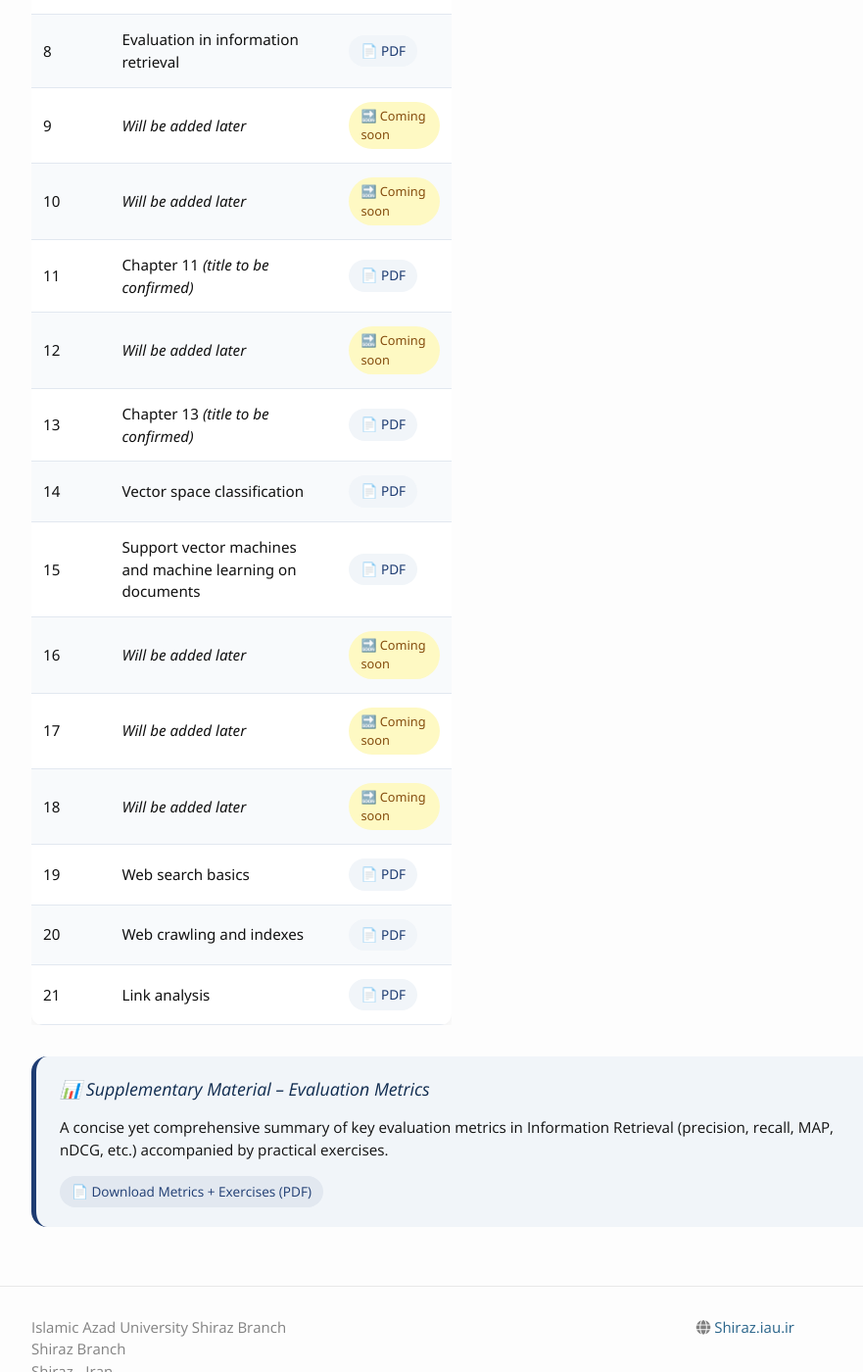
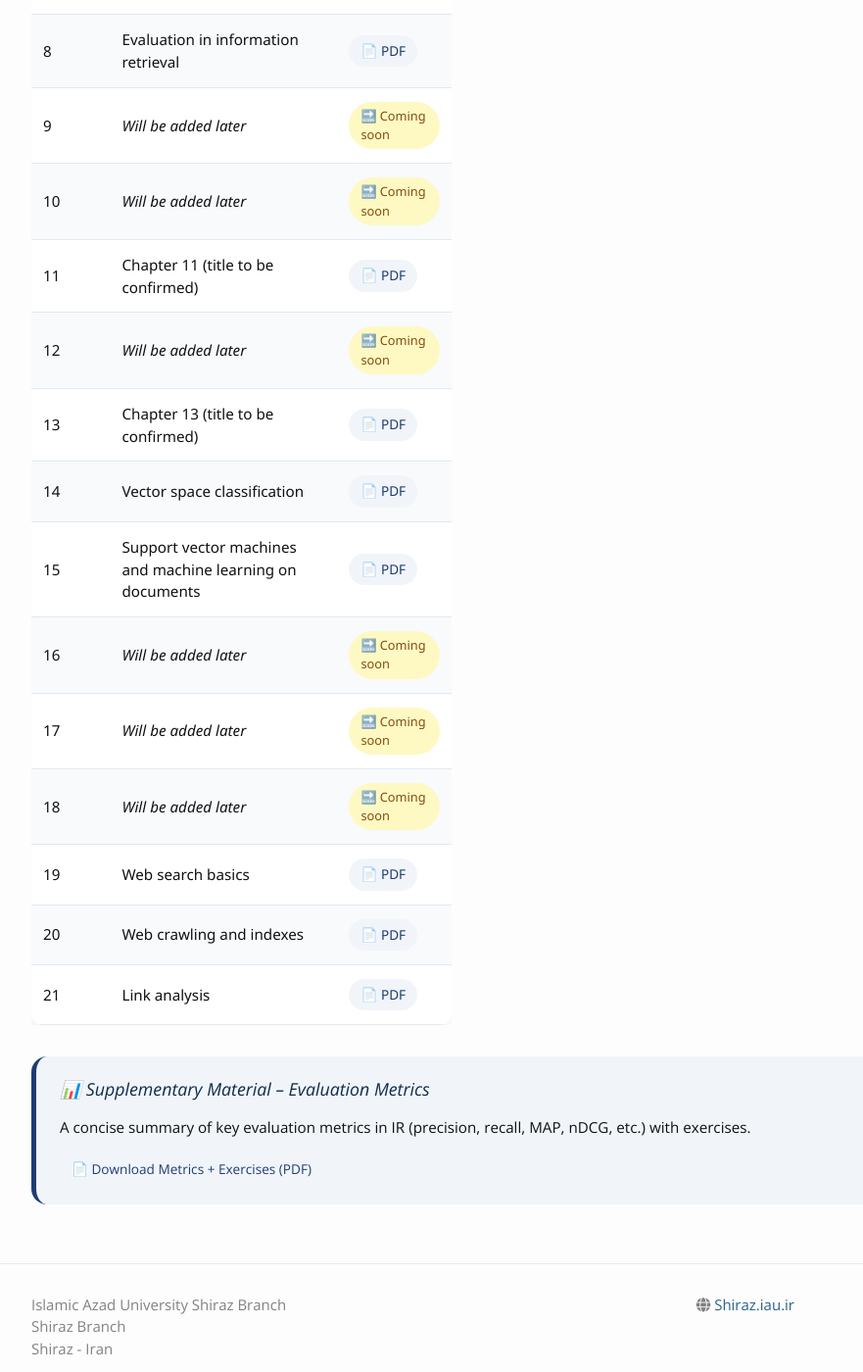
Before and after one commit to ir-spring2026/ir-spring2026.github.io, a Jekyll site: the page built from lectures.md, in a window 1280 px wide and 1400 px high, scrolled down 857 px. Shown: the whole window at 98% size, without its empty margins (163-1044 px from the left). Built offline with Jekyll 4.4.1, drawn with Linux system fonts in a browser that asks for light colours; nearby versions of some CDN libraries.

Commit message:
Update lectures.md

```diff
--- a/lectures.md
+++ b/lectures.md
@@ -108,72 +108,56 @@ permalink: /lectures/
 </style>
 
 <div class="two-columns">
-  <!-- ستون اول: جدول جلسات -->
   <div class="column">
     <h2>📖 Lectures (Sessions 1–21)</h2>
     <div class="lectures-container">
       <table class="lectures-table">
-        <thead>
-          <tr>
-            <th style="width: 12%;">Session</th>
-            <th style="width: 60%;">Chapter Title</th>
-            <th style="width: 28%;">Download</th>
-          </tr>
-        </thead>
+        <thead><tr><th style="width: 12%;">Session</th><th style="width: 60%;">Chapter Title</th><th style="width: 28%;">Download</th></tr></thead>
         <tbody>
-          <tr><td>1</td><td>Boolean retrieval</td><td><a class="download-link" href="/static_files/lectures/ch1.pdf">📄 PDF</a></td></tr>
-          <tr><td>2</td><td>The term vocabulary and postings lists</td><td><a class="download-link" href="/static_files/lectures/ch2.pdf">📄 PDF</a></td></tr>
-          <tr><td>3</td><td>Dictionaries and tolerant retrieval</td><td><a class="download-link" href="/static_files/lectures/ch3.pdf">📄 PDF</a></td></tr>
-          <tr><td>4</td><td>Index construction</td><td><a class="download-link" href="/static_files/lectures/ch4.pdf">📄 PDF</a></td></tr>
-          <tr><td>5</td><td>Index compression</td><td><a class="download-link" href="/static_files/lectures/ch5.pdf">📄 PDF</a></td></tr>
-          <tr><td>6</td><td>Scoring, term weighting and the vector space model</td><td><a class="download-link" href="/static_files/lectures/ch6.pdf">📄 PDF</a></td></tr>
-          <tr><td>7</td><td>Computing scores in a complete search system</td><td><a class="download-link" href="/static_files/lectures/ch7.pdf">📄 PDF</a></td></tr>
-          <tr><td>8</td><td>Evaluation in information retrieval</td><td><a class="download-link" href="/static_files/lectures/ch8.pdf">📄 PDF</a></td></tr>
+          <tr><td>1</td><td>Boolean retrieval</td><td><a class="download-link" href="/static_files/static_files/lectures/ch1.pdf">📄 PDF</a></td></tr>
+          <tr><td>2</td><td>The term vocabulary and postings lists</td><td><a class="download-link" href="/static_files/static_files/lectures/ch2.pdf">📄 PDF</a></td></tr>
+          <tr><td>3</td><td>Dictionaries and tolerant retrieval</td><td><a class="download-link" href="/static_files/static_files/lectures/ch3.pdf">📄 PDF</a></td></tr>
+          <tr><td>4</td><td>Index construction</td><td><a class="download-link" href="/static_files/static_files/lectures/ch4.pdf">📄 PDF</a></td></tr>
+          <tr><td>5</td><td>Index compression</td><td><a class="download-link" href="/static_files/static_files/lectures/ch5.pdf">📄 PDF</a></td></tr>
+          <tr><td>6</td><td>Scoring, term weighting and the vector space model</td><td><a class="download-link" href="/static_files/static_files/lectures/ch6.pdf">📄 PDF</a></td></tr>
+          <tr><td>7</td><td>Computing scores in a complete search system</td><td><a class="download-link" href="/static_files/static_files/lectures/ch7.pdf">📄 PDF</a></td></tr>
+          <tr><td>8</td><td>Evaluation in information retrieval</td><td><a class="download-link" href="/static_files/static_files/lectures/ch8.pdf">📄 PDF</a></td></tr>
           <tr><td>9</td><td><em>Will be added later</em></td><td><span class="future-badge">🔜 Coming soon</span></td></tr>
           <tr><td>10</td><td><em>Will be added later</em></td><td><span class="future-badge">🔜 Coming soon</span></td></tr>
-          <tr><td>11</td><td>Chapter 11 <em>(title to be confirmed)</em></td><td><a class="download-link" href="/static_files/lectures/ch11.pdf">📄 PDF</a></td></tr>
+          <tr><td>11</td><td>Chapter 11 (title to be confirmed)</td><td><a class="download-link" href="/static_files/static_files/lectures/ch11.pdf">📄 PDF</a></td></tr>
           <tr><td>12</td><td><em>Will be added later</em></td><td><span class="future-badge">🔜 Coming soon</span></td></tr>
-          <tr><td>13</td><td>Chapter 13 <em>(title to be confirmed)</em></td><td><a class="download-link" href="/static_files/lectures/ch13.pdf">📄 PDF</a></td></tr>
-          <tr><td>14</td><td>Vector space classification</td><td><a class="download-link" href="/static_files/lectures/Ch14.pdf">📄 PDF</a></td></tr>
-          <tr><td>15</td><td>Support vector machines and machine learning on documents</td><td><a class="download-link" href="/static_files/lectures/Ch15.pdf">📄 PDF</a></td></tr>
+          <tr><td>13</td><td>Chapter 13 (title to be confirmed)</td><td><a class="download-link" href="/static_files/static_files/lectures/ch13.pdf">📄 PDF</a></td></tr>
+          <tr><td>14</td><td>Vector space classification</td><td><a class="download-link" href="/static_files/static_files/lectures/Ch14.pdf">📄 PDF</a></td></tr>
+          <tr><td>15</td><td>Support vector machines and machine learning on documents</td><td><a class="download-link" href="/static_files/static_files/lectures/Ch15.pdf">📄 PDF</a></td></tr>
           <tr><td>16</td><td><em>Will be added later</em></td><td><span class="future-badge">🔜 Coming soon</span></td></tr>
           <tr><td>17</td><td><em>Will be added later</em></td><td><span class="future-badge">🔜 Coming soon</span></td></tr>
           <tr><td>18</td><td><em>Will be added later</em></td><td><span class="future-badge">🔜 Coming soon</span></td></tr>
-          <tr><td>19</td><td>Web search basics</td><td><a class="download-link" href="/static_files/lectures/Ch19.pdf">📄 PDF</a></td></tr>
-          <tr><td>20</td><td>Web crawling and indexes</td><td><a class="download-link" href="/static_files/lectures/Ch20.pdf">📄 PDF</a></td></tr>
-          <tr><td>21</td><td>Link analysis</td><td><a class="download-link" href="/static_files/lectures/Ch21.pdf">📄 PDF</a></td></tr>
+          <tr><td>19</td><td>Web search basics</td><td><a class="download-link" href="/static_files/static_files/lectures/Ch19.pdf">📄 PDF</a></td></tr>
+          <tr><td>20</td><td>Web crawling and indexes</td><td><a class="download-link" href="/static_files/static_files/lectures/Ch20.pdf">📄 PDF</a></td></tr>
+          <tr><td>21</td><td>Link analysis</td><td><a class="download-link" href="/static_files/static_files/lectures/Ch21.pdf">📄 PDF</a></td></tr>
         </tbody>
       </table>
     </div>
   </div>
-
-  <!-- ستون دوم: جدول کوئیزها -->
   <div class="column">
     <h2>📝 Quizzes</h2>
     <div class="lectures-container">
       <table class="lectures-table">
-        <thead>
-          <tr>
-            <th>Quiz</th>
-            <th>Title / Description</th>
-            <th>Download</th>
-          </tr>
-        </thead>
+        <thead><tr><th>Quiz</th><th>Title / Description</th><th>Download</th></tr></thead>
         <tbody>
-          <tr><td><strong>1</strong></td><td><em>Title to be announced</em></td><td><a class="download-link" href="/static_files/quizzes/Quiz-1.pdf">📄 PDF</a></td></tr>
-          <tr><td><strong>2</strong></td><td><em>Title to be announced</em></td><td><a class="download-link" href="/static_files/quizzes/Quiz-2.PDF">📄 PDF</a></td></tr>
-          <tr><td><strong>3</strong></td><td><em>Title to be announced</em></td><td><a class="download-link" href="/static_files/quizzes/Quiz-3%20.pdf">📄 PDF</a></td></tr>
-          <tr><td><strong>4</strong></td><td><em>Title to be announced</em></td><td><a class="download-link" href="/static_files/quizzes/Quiz-4%20.pdf">📄 PDF</a></td></tr>
-          <tr><td><strong>5</strong></td><td><em>Title to be announced</em></td><td><a class="download-link" href="/static_files/quizzes/Quiz-5.pdf">📄 PDF</a></td></tr>
-          <tr><td><strong>6</strong></td><td><em>Title to be announced</em></td><td><a class="download-link" href="/static_files/quizzes/Quiz-6%E2%80%94The%20Last%20Chapter...pdf">📄 PDF</a></td></tr>
+          <tr><td><strong>1</strong></td><td><em>Title to be announced</em></td><td><a class="download-link" href="/static_files/static_files/quizzes/Quiz-1.pdf">📄 PDF</a></td></tr>
+          <tr><td><strong>2</strong></td><td><em>Title to be announced</em></td><td><a class="download-link" href="/static_files/static_files/quizzes/Quiz-2.PDF">📄 PDF</a></td></tr>
+          <tr><td><strong>3</strong></td><td><em>Title to be announced</em></td><td><a class="download-link" href="/static_files/static_files/quizzes/Quiz-3%20.pdf">📄 PDF</a></td></tr>
+          <tr><td><strong>4</strong></td><td><em>Title to be announced</em></td><td><a class="download-link" href="/static_files/static_files/quizzes/Quiz-4%20.pdf">📄 PDF</a></td></tr>
+          <tr><td><strong>5</strong></td><td><em>Title to be announced</em></td><td><a class="download-link" href="/static_files/static_files/quizzes/Quiz-5.pdf">📄 PDF</a></td></tr>
+          <tr><td><strong>6</strong></td><td><em>Title to be announced</em></td><td><a class="download-link" href="/static_files/static_files/quizzes/Quiz-6%E2%80%94The%20Last%20Chapter...pdf">📄 PDF</a></td></tr>
         </tbody>
       </table>
     </div>
   </div>
 </div>
-
 <div class="supplement-card">
   <h3>📊 Supplementary Material – Evaluation Metrics</h3>
-  <p>A concise yet comprehensive summary of key evaluation metrics in Information Retrieval (precision, recall, MAP, nDCG, etc.) accompanied by practical exercises.</p>
-  <a class="download-link" href="/static_files/lectures/metrics+ex.pdf" style="background:#e2e8f0;">📄 Download Metrics + Exercises (PDF)</a>
+  <p>A concise summary of key evaluation metrics in IR (precision, recall, MAP, nDCG, etc.) with exercises.</p>
+  <a class="download-link" href="/static_files/static_files/lectures/metrics+ex.pdf">📄 Download Metrics + Exercises (PDF)</a>
 </div>
```
